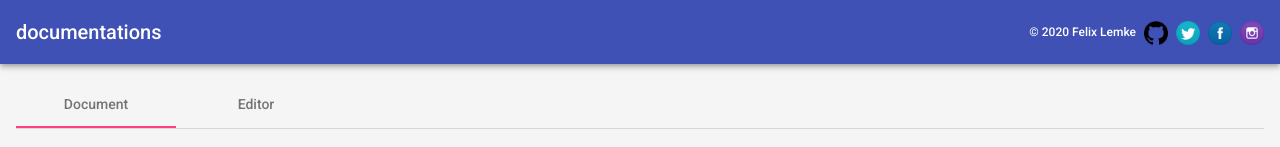
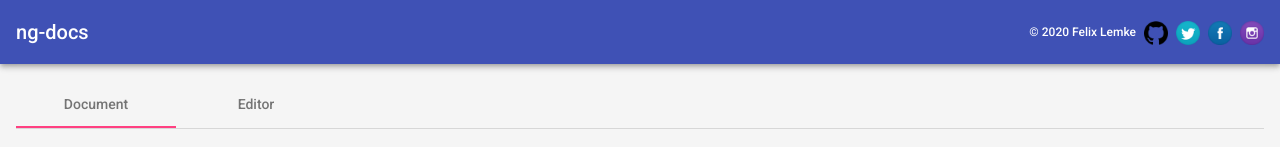
Before and after one commit to ngfelixl/ng-write, an Angular app: page / in a window 1280 px wide. Shown: the top 147 px of the page. Built offline with nearby package versions, Linux system fonts and the light colour scheme.

Commit message:
refactor(app): change title

```diff
--- a/src/app/app.component.html
+++ b/src/app/app.component.html
@@ -1,10 +1,10 @@
 
 
 <mat-toolbar color="primary" class="mat-elevation-z4">
-  documentations
+  ng-docs
   <span style="flex: 1"></span>
   <a class="copyright" href="https://felixlemke.dev/" target="_blank">&#169; 2020 Felix Lemke</a>
-  <a href="https://github.com/ngfelixl/documentations/" target="_blank"><button mat-icon-button><img src="./assets/64x64/github.png"></button></a>
+  <a href="https://github.com/ngfelixl/ng-docs/" target="_blank"><button mat-icon-button><img src="./assets/64x64/github.png"></button></a>
   <a href="https://twitter.com/ngfelixl" target="_blank"><button mat-icon-button><img src="./assets/64x64/twitter.png"></button></a>
   <a href="https://facebook.com/ngfelixlemke" target="_blank"><button mat-icon-button><img src="./assets/64x64/fb.png"></button></a>
   <a href="https://instagram.com/ngfelixl" target="_blank"><button mat-icon-button><img src="./assets/64x64/instagram.png"></button></a>
```
Also changed, not shown: src/app/app.component.css (+17 -4 lines), 1 other file (tests, documents, lock files or other folders).
